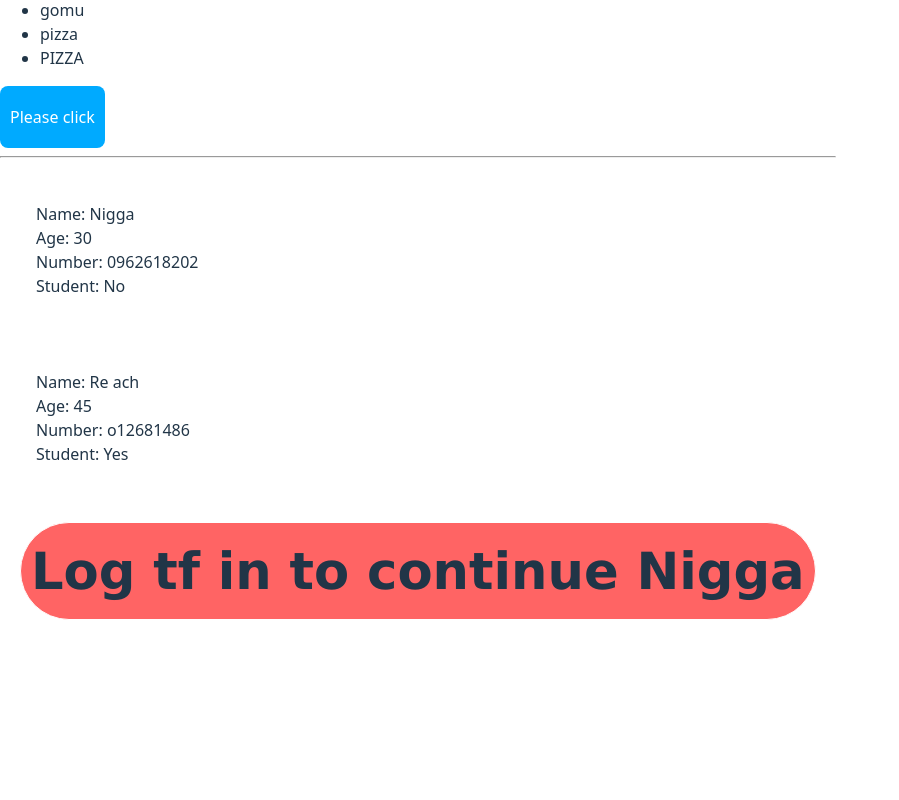
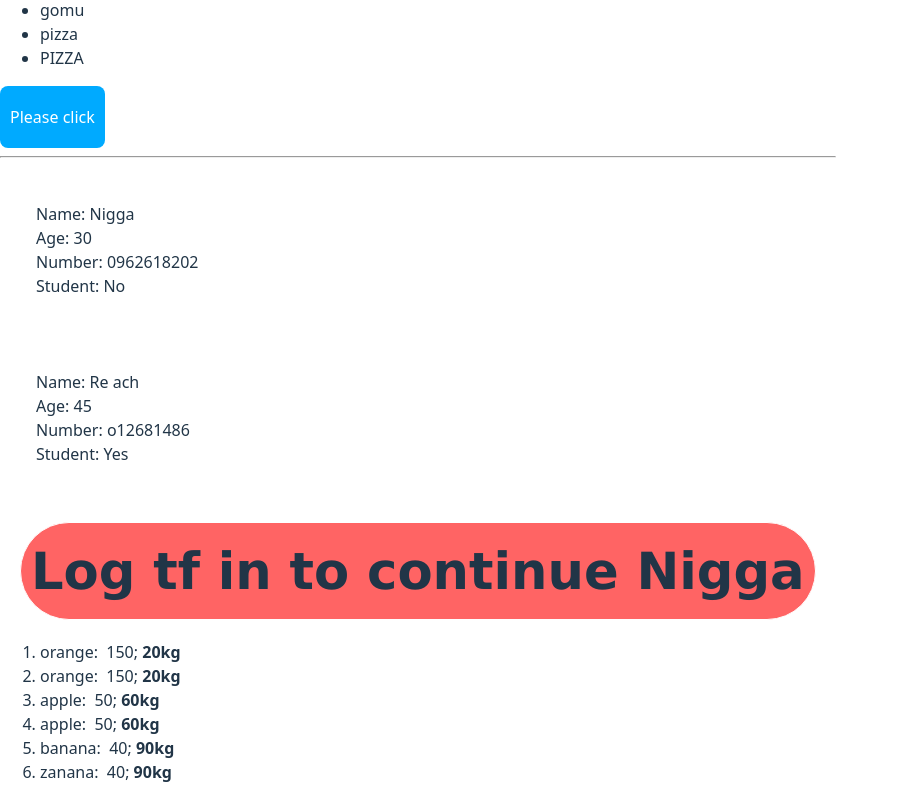
Before and after one commit to fizz168/react, a React (Vite) app in the folder react/: page / in a window 1280 px wide. Shown: the part 273-1073 px from the top of the page, without its empty margins (0-899 px from the left). Before the commit the page ends 913 px from the top, so only its background shows below. Built offline with nearby package versions, Linux system fonts and the light colour scheme.

Commit message:
feat: add List component and integrate it into App

```diff
--- a/react/src/App.jsx
+++ b/react/src/App.jsx
@@ -11,6 +11,7 @@ import Food from './Food';
 import Button from './Button';
 import Student from './Student';
 import UserGretting from './UserGretting';
+import List from './List';
 
 function App() {
   return (
@@ -22,6 +23,7 @@ function App() {
    <Student name="Nigga" age= "30" Number="0962618202" isStudent={false}></Student>
    <Student name="Re ach" age= "45" Number="o12681486" isStudent={true}></Student>
    <UserGretting isLoggedIn= {false} UserName="Nigga"></UserGretting>
+   <List></List>
 
    </>
   );
--- /dev/null
+++ b/react/src/List.jsx
@@ -0,0 +1,23 @@
+
+function List(props){
+    const fruit = [
+          {id: 1, name : "banana", calories: 40, weight: "90kg"},
+          {id: 2, name :"apple", calories: 50, weight: "60kg"},
+          {id: 3, name :"orange", calories: 150, weight: "20kg"},
+          {id: 4, name : "zanana", calories: 40, weight: "90kg"},
+          {id: 5, name :"apple", calories: 50, weight: "60kg"},
+          {id: 6, name :"orange", calories: 150, weight: "20kg"}
+
+        ];
+    // fruit.sort((a,b) => a.name.localeCompare(b.name)) //sorting alphabet
+    // fruit.sort((a,b) => b.name.localeCompare(a.name)) //reverse
+    fruit.sort((a,b) => b.calories - a.calories)
+
+    const listItem = fruit.map(fruit => <li key={fruit.id}>{fruit.name}: &nbsp;{fruit.calories}; <b>{fruit.weight}</b></li>)
+
+    return(
+    <ol>{listItem}</ol>
+    );
+
+}
+export default List
```
